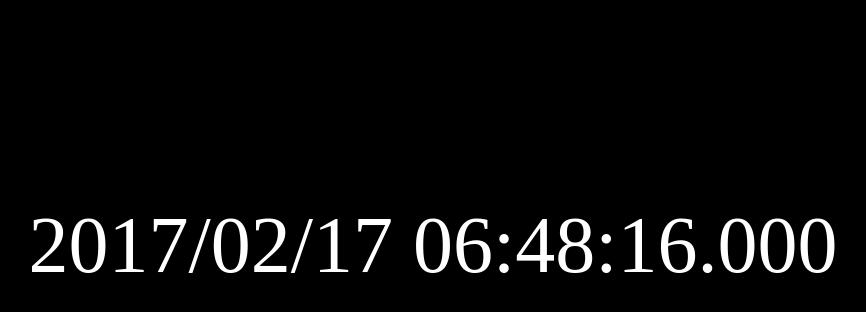
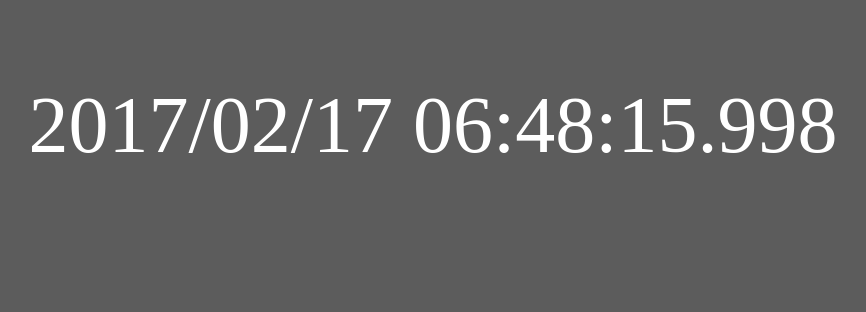
Before and after one commit to hori-ryota/clock, a website: page index.html in a window 1280 px wide. Shown: the whole page, without its empty margins (207-1073 px from the left). Drawn offline with Linux system fonts and the light colour scheme.

Commit message:
transparent

```diff
--- a/index.html
+++ b/index.html
@@ -24,7 +24,7 @@
       ('00' + date.getMilliseconds()).slice(-3);
 
     clock.textContent = out;
-  }, 0);
+  }, 21);
 }(document));
 </script>
 </body>
--- a/style.css
+++ b/style.css
@@ -1,13 +1,14 @@
 @import url(//fonts.googleapis.com/earlyaccess/notosansjapanese.css);
 
 body {
-    color: white;
-    background-color: black;
+    background-color: rgba(24, 24, 24, .7);
+    color: #fff;
+    -webkit-app-region: drag;
+    -webkit-user-select: none;
 }
 
 p#clock
 {
-    margin-top: 200px;
     text-align: center;
     font-size: 5em;
     width: 100%;
```
Also changed, not shown: index.js (+7 -1 lines).
